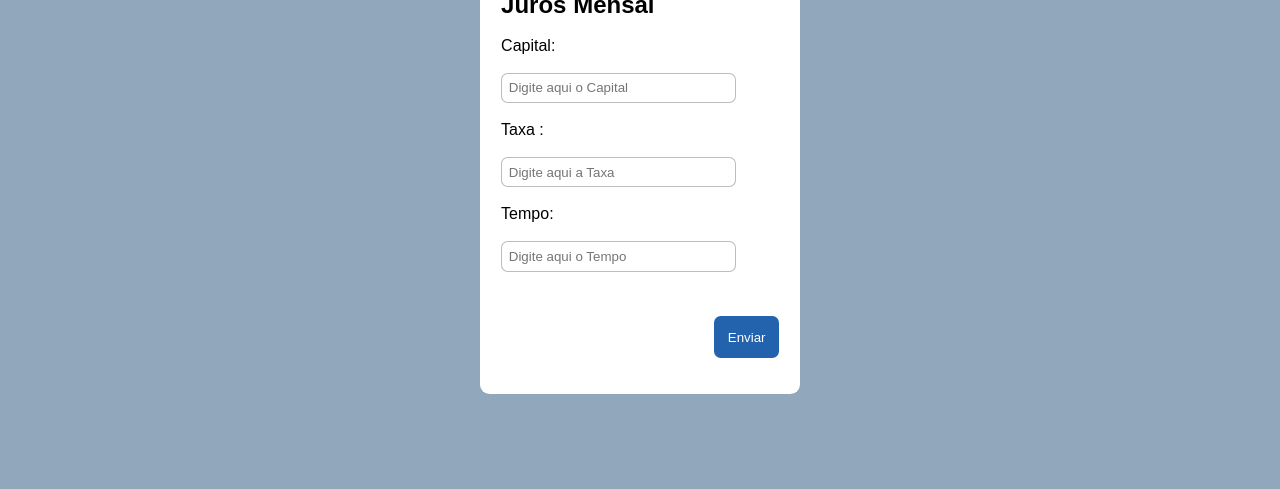
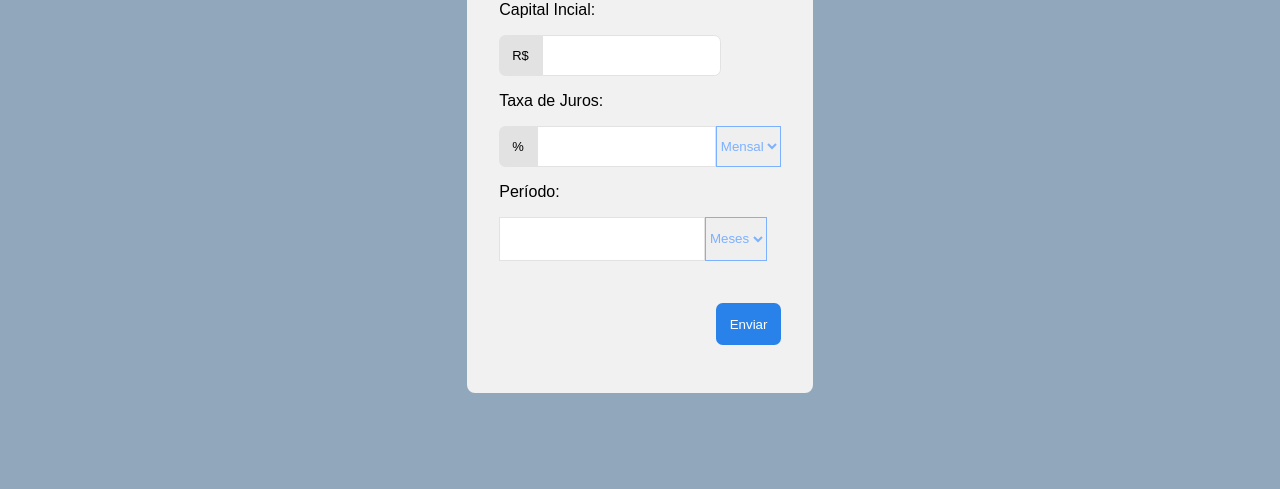
Before and after one commit to Irwing-Dev/juros-simples, a plain HTML site: page index.html in a window 1280 px wide. Shown: the part 311-800 px from the top of the page. Drawn offline with Linux system fonts and the light colour scheme.

Commit message:
ref: minimized code

```diff
--- a/index.html
+++ b/index.html
@@ -4,7 +4,7 @@
         <meta charset="UTF-8">
         <meta http-equiv="X-UA-Compatible" content="IE=edge">
         <meta name="viewport" content="width=device-width, initial-scale=1.0">
-        <title>Juros simples</title>
+        <title>Calculadora de juros simples</title>
         <link rel="stylesheet" href="style.css">
     </head>
     <body>
@@ -13,58 +13,37 @@
         </header>
         <hr>
         <main>
-            <article class="about">
-                <div class="btn-container">
-                    <button class="tab-btn active" data-id="mensal" style="border-top-left-radius: 0.6em;">Mensal</button>
-                    <button class="tab-btn" data-id="diario">Diário</button>
-                    <button class="tab-btn" data-id="trimestral">Trimestral</button>
-                    <button class="tab-btn" data-id="anual" style="border-top-right-radius: 0.6em;">Anual</button>
-                  </div> <br>
-                <div class="content active" id="mensal">
-                    <h2>Juros Mensal</h2> <br>
-                    <label for="capitalm">Capital: </label> <br> <br>
-                    <input type="number" name="capitalm" placeholder="Digite aqui o Capital" id="capitalm" min="0"> <br> <br>
-                    <label for="taxam">Taxa : </label> <br><br>
-                    <input type="number" name="taxam" placeholder="Digite aqui a Taxa" id="taxam" min="0"> <br> <br>
-                    <label for="tempom">Tempo: </label><br><br>
-                    <input type="number" name="tempom" placeholder="Digite aqui o Tempo" id="tempom" min="0"> <br> <br>
-                    <input type="button" onclick="envioM()" value="Enviar" class="btn-submit-form"> <br> <br>
-                    <div id="res"></div> <br>
+            <section class="calculate-sect">
+                <h3>Calculadora de juros simples</h3>
+                <div class="input-datas">
+                    <label for="capital">Capital Incial: </label>
+                    <div class="input-capital">
+                        <span>R$</span>
+                        <input type="number" class="capital">
+                    </div>
+                    <label for="fee">Taxa de Juros: </label>
+                    <div class="input-fee">
+                        <span>&percnt;</span>
+                        <input type="number" class="fee">
+                        <select class="select-fee">
+                            <option value="mensal" class="opts-fee">Mensal</option>
+                            <option value="anual" class="opts-fee">Anual</option>
+                        </select>
+                    </div>
+                    <label for="period">Período: </label>
+                    <div class="input-period">
+                        <input type="number" class="period">
+                        <select class="select-period">
+                            <option value="meses" class="opts-period">Meses</option>
+                            <option value="anos" class="opts-period">Anos</option>
+                        </select>
+                    </div>
                 </div>
-                <div class="content" id="diario">
-                    <h2>Juros Diário</h2> <br>
-                    <label for="capitald">Capital: </label> <br><br>
-                    <input type="number" name="capitald" placeholder="Digite aqui o Capital" id="capitald" min="0"> <br> <br>
-                    <label for="taxad">Taxa : </label> <br><br>
-                    <input type="number" name="taxad" placeholder="Digite aqui a Taxa" id="taxad" min="0"> <br> <br>
-                    <label for="tempod">Tempo: </label> <br><br>
-                    <input type="number" name="tempod" placeholder="Digite aqui o Tempo" id="tempod" min="0"> <br> <br>
-                    <input type="button" onclick="envioD()" value="Enviar" class="btn-submit-form"> <br> <br>
-                    <div id="res2"></div> <br>
+                <div class="calc-button">
+                    <button class="btn-calc">Enviar</button>
                 </div>
-                <div class="content" id="trimestral">
-                    <h2>Juros Trimestral</h2> <br>
-                    <label for="capitalt">Capital: </label> <br><br>
-                    <input type="number" name="capitalt" placeholder="Digite aqui o Capital" id="capitalt" min="0"> <br> <br>
-                    <label for="taxat">Taxa : </label> <br><br>
-                    <input type="number" name="taxat" placeholder="Digite aqui a Taxa" id="taxat" min="0"> <br> <br>
-                    <label for="tempot">Tempo: </label> <br><br>
-                    <input type="number" name="tempot" placeholder="Digite aqui o Tempo" id="tempot" min="0"> <br> <br>
-                    <input type="button" onclick="envioT()" value="Enviar" class="btn-submit-form"> <br> <br>
-                    <div id="res3"></div> <br>
-                </div>
-                <div class="content" id="anual">
-                    <h2>Juros Anual</h2> <br>
-                    <label for="capitalA">Capital: </label> <br><br>
-                    <input type="number" name="capitalA" placeholder="Digite aqui o Capital" id="capitalA" min="0"> <br> <br>
-                    <label for="taxaA">Taxa : </label> <br><br>
-                    <input type="number" name="taxaA" placeholder="Digite aqui a Taxa" id="taxaA" min="0"> <br> <br>
-                    <label for="tempoA">Tempo: </label> <br><br>
-                    <input type="number" name="tempoA" placeholder="Digite aqui o Tempo" id="tempoA" min="0"> <br> <br>
-                    <input type="button" onclick="envioA()" value="Enviar" class="btn-submit-form"> <br> <br>
-                    <div id="res4"></div> <br>
-                </div>
-            </article>
+                <div id="res"></div>
+            </section>
         </main>
 
         <script src="script.js"></script>
--- a/script.js
+++ b/script.js
@@ -1,92 +1,23 @@
-function envioM() {
-    let capital = document.getElementById("capitalm").value;
-    let taxa = document.getElementById("taxam").value;
-    let tempo = document.getElementById("tempom").value;
-    let res = document.getElementById("res");
+const btnCalc = document.querySelector(".btn-calc");
+const res = document.querySelector("#res");
 
-    if (capital == null || capital == 0 || taxa == null || taxa == 0 || tempo == null || tempo == 0) {
-        res.innerHTML = '<p style="color: red;">Por favor, preencha todos os campos</p>'
+var optsFee = document.querySelectorAll(".opts-fee");
+var optsPeriod = document.querySelectorAll(".opts-period");
+
+const calculate = () => {
+    let capital = document.querySelector(".capital").value;
+    let fee = document.querySelector(".fee").value;
+    let period = document.querySelector(".period").value;
+    let equation = capital * fee * period / 100
+
+    if (capital == 0 || fee == 0 || period == 0) {
+        res.innerHTML = `<p style="color: red;">Por favor, preencha todos os campos</p>`
     } else {
-        let juros = capital * taxa * tempo;
-
-        let jurosFinal = juros / 100
-
-      let operacaoFinal = Number(capital) + Number(jurosFinal);
-
-      let operacaoFinalForm = operacaoFinal.toFixed(2).toString().replace('.', ',');
-
-        res.innerHTML = `<p>Juros = R$${jurosFinal.toFixed(2).toString().replace('.', ',')}.</p> <br> <p> Montate final = R$${operacaoFinalForm}</p>`
-    }
-
-}
-
-function envioD() {
-    let capital = document.getElementById("capitald").value;
-    let taxa = document.getElementById("taxad").value * 30 / 100;
-    let tempo = document.getElementById("tempod").value;
-    let res = document.getElementById("res2");
-
-    if (capital == null || capital == 0 || taxa == null || taxa == 0 || tempo == null || tempo == 0) {
-        res.innerHTML = '<p style="color: red;">Por favor, preencha todos os campos</p>'
-    } else {
-        let juros = capital * taxa * tempo;
-
-        let operacaoFinal = Number(capital) + Number(juros);
-
-        res.innerHTML = `<p>Juros = R$${juros.toFixed(2).toString().replace('.', ',')}.</p> <br> <p> Montate final = R$${operacaoFinal.toFixed(2).toString().replace('.', ',')}</p>`
-   }
-}
-
-function envioT() {
-    let capital = document.getElementById("capitalt").value;
-    let taxa = document.getElementById("taxat").value / 100 / 3;
-    let tempo = document.getElementById("tempot").value;
-    let res = document.getElementById("res3");
-
-    if (capital == null || capital == 0 || taxa == null || taxa == 0 || tempo == null || tempo == 0) {
-        res.innerHTML = '<p style="color: red;">Por favor, preencha todos os campos</p>'
-    } else {
-        let juros = capital * taxa * tempo;
-
-        let operacaoFinal = Number(capital) + Number(juros);
-
-        res.innerHTML = `<p>Juros = R$${juros.toFixed(2).toString().replace('.', ',')}.</p> <br> <p> Montate final = R$${operacaoFinal.toFixed(2).toString().replace('.', ',')}</p>`
+        optsFee[0].selected === true && optsPeriod[0].selected === true ? res.innerHTML = `Juros: R$${equation.toFixed(2).replace(".", ",")} <br> <br> Montante: R$${(Number(capital) + equation).toFixed(2).replace(".", ",")}` : null
+        optsFee[0].selected === true && optsPeriod[1].selected === true ? res.innerHTML = `Juros: R$${(equation * 12).toFixed(2).replace(".", ",")} <br> <br> Montante: R$${(Number(capital) + equation * 12).toFixed(2).replace(".", ",")}` : null
+        optsFee[1].selected === true && optsPeriod[0].selected === true ? res.innerHTML = `Juros: R$${(equation / 12).toFixed(2).replace(".", ",")} <br> <br> Montante: R$${(Number(capital) + equation / 12).toFixed(2).replace(".", ",")}` : null
+        optsFee[1].selected === true && optsPeriod[1].selected === true ? res.innerHTML = `Juros: R$${equation.toFixed(2).replace(".", ",")} <br> <br> Montante: R$${(Number(capital) + equation).toFixed(2).replace(".", ",")}` : null
     }
 }
 
-function envioA() {
-    let capital = document.getElementById("capitalA").value;
-    let taxa = document.getElementById("taxaA").value / 12 / 100;
-    let tempo = document.getElementById("tempoA").value;
-    let res = document.getElementById("res4");
-
-    if (capital == null || capital == 0 || taxa == null || taxa == 0 || tempo == null || tempo == 0) {
-        res.innerHTML = '<p style="color: red;">Por favor, preencha todos os campos</p>'
-    } else {
-        let juros = capital * taxa * tempo;
-
-        let operacaoFinal = Number(capital) + Number(juros);
-
-        res.innerHTML = `<p>Juros = R$${juros.toFixed(2).toString().replace('.', ',')}.</p> <br> <p> Montate final = R$${operacaoFinal.toFixed(2).toString().replace('.', ',')}</p>`
-    }
-}
-
-const about = document.querySelector(".about");
-const btns = document.querySelectorAll(".tab-btn");
-const articles = document.querySelectorAll(".content");
-about.addEventListener("click", function (e) {
-  const id = e.target.dataset.id;
-  if (id) {
-    // remove selected from other buttons
-    btns.forEach(function (btn) {
-      btn.classList.remove("active");
-    });
-    e.target.classList.add("active");
-    // hide other articles
-    articles.forEach(function (article) {
-      article.classList.remove("active");
-    });
-    const element = document.getElementById(id);
-    element.classList.add("active");
-  }
-});
+btnCalc.addEventListener("click", calculate);
--- a/style.css
+++ b/style.css
@@ -1,9 +1,13 @@
 * {
     margin: 0;
     padding: 0;
+    box-sizing: border-box;
+    font-family: Arial, Helvetica, sans-serif;
 }
 
 body {
+    width: 100%;
+    height: 100%;
     background-color: rgb(145, 167, 187);
     font-family: Arial, Helvetica, sans-serif;
 }
@@ -40,74 +44,121 @@ main {
     align-items: center;
 }
 
-.about {
-    background-color: white;
-    width: 320px;
-    display: flex;
-    flex-direction: column;
-    justify-content: center;
-    align-items: center;
-    border-radius: 0.6em;
+.calculate-sect {
+    display: grid;
+    gap: 1em;
+    padding: 2em;
+    background-color: rgb(241, 241, 241);
+    border-radius: 0.5em;
 }
 
-.content {
-    display: none;
+.input-datas {
+    display: grid;
+    gap: 1em;
 }
 
-.btn-container {
-    margin: 0;
+.input-capital {
     display: flex;
-    gap: 0;
 }
 
-.tab-btn {
-    border: none;
-    background-color: rgb(171, 193, 212);
-    letter-spacing: 0.12em;
-    color: black;
+.input-capital span {
+    background-color: rgb(226, 226, 226);
     padding: 1em;
-    margin: 0;
-    cursor: pointer;
-    transition: all .5s;
+    border-top-left-radius: 0.5em;
+    border-bottom-left-radius: 0.5em;
+    font-size: 13px;
 }
 
-.tab-btn:hover {
+.capital {
     background-color: white;
-    color: rgb(135, 207, 207);
-    transition: all .5s;
+    outline: none;
+    border: 1px solid rgb(226, 226, 226);
+    border-top-left-radius: 0em;
+    border-bottom-left-radius: 0em;
+    border-top-right-radius: 0.5em;
+    border-bottom-right-radius: 0.5em;
 }
 
-.tab-btn.active {
-    background: white;
-    border: none;
-    color: black;
-    padding: 1em;
-    margin: 0;
-}
-.content.active {
-    display: block;
+.capital:focus {
+    border: 1px solid rgb(124, 177, 255);
 }
 
-input {
-    padding: 0.5em;
-    border-radius: 0.5em;
-    border: 1px solid rgba(128, 128, 128, 0.521);
+.input-fee {
+    display: flex;
 }
 
-input[type=number] {
-    width: 220px;
+.input-fee span {
+    background-color: rgb(226, 226, 226);
+    padding: 1em;
+    border-top-left-radius: 0.5em;
+    border-bottom-left-radius: 0.5em;
+    font-size: 13px;
 }
 
-input[type=number]:focus {
-    outline: 2px solid rgba(0, 102, 255, 0.664);
+.fee {
+    background-color: white;
+    outline: none;
+    border: 1px solid rgb(226, 226, 226);
 }
 
-.btn-submit-form {
-    background-color: rgb(35, 99, 173);
-    color: white;
-    padding: 1em;
-    margin: 2em 0 0 16em;
-    border-radius: 0.5em;
-    border: none;
+.fee:focus {
+    border: 1px solid rgb(124, 177, 255);
+}
+
+.select-fee {
+    border: 1px solid rgb(124, 177, 255);
+    outline: none;
+    color: rgb(124, 177, 255);
     cursor: pointer;
 }
+
+.opts-fee {
+    color: black;
+}
+
+.input-period {
+    display: flex;
+}
+
+.period {
+    background-color: white;
+    padding: 1em;
+    outline: none;
+    border: 1px solid rgb(226, 226, 226);
+}
+
+.period:focus {
+    border: 1px solid rgb(124, 177, 255);
+}
+
+.select-period {
+    border: 1px solid rgb(124, 177, 255);
+    outline: none;
+    color: rgb(124, 177, 255);
+    cursor: pointer;
+}
+
+.opts-period {
+    color: black;
+}
+
+.calc-button {
+    display: flex;
+    justify-content: end;
+    width: 100%;
+    height: 100%;
+}
+
+.btn-calc {
+    padding: 1em;
+    margin-top: 2em;
+    border: none;
+    border-radius: 0.5em;
+    background-color: rgb(41, 130, 233);
+    color: white;
+    cursor: pointer;
+}
+
+.btn-calc:hover {
+    background-color: rgb(25, 86, 199);
+}
```
